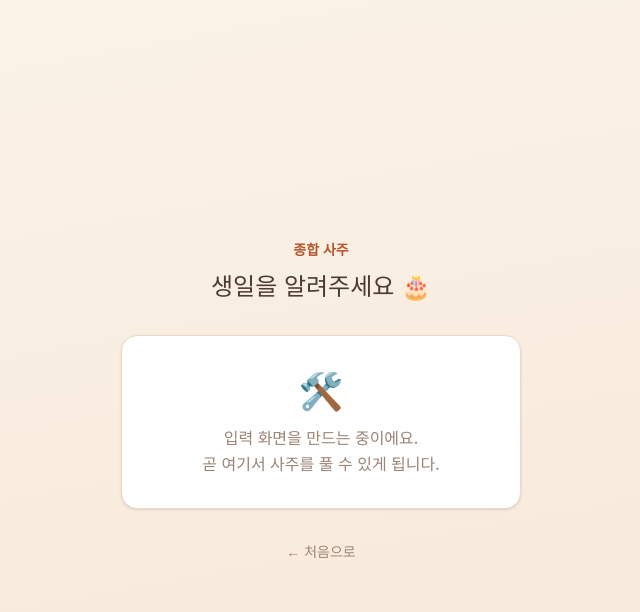
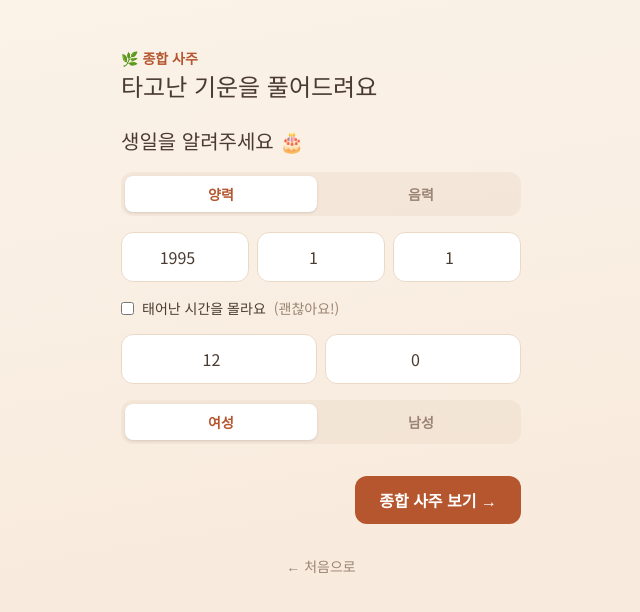
Before and after one commit to yebining/saju, a Next.js app: page /check/general in a window 1280 px wide. Shown: the top 612 px of the page, without its empty margins (319-959 px from the left). Built offline with nearby package versions, Linux system fonts and the light colour scheme.

Commit message:
feat: category-based input page (1 or 2 person)

```diff
--- a/src/app/check/[category]/page.tsx
+++ b/src/app/check/[category]/page.tsx
@@ -1,38 +1,70 @@
+"use client";
+import { use, useState } from "react";
+import { useRouter } from "next/navigation";
 import Link from "next/link";
-import { notFound } from "next/navigation";
+import { isCategory, getCategory } from "@/lib/categories";
+import { BirthInput, emptyPerson } from "@/components/birth-input";
+import { PersonInput, CheckInput } from "@/types";
 
-const CATEGORY_NAMES: Record<string, string> = {
-  general: "종합 사주",
-  love: "연애운",
-  wealth: "재물운",
-  health: "건강운",
-  relationship: "관계 궁합",
-};
+export default function CheckPage({ params }: { params: Promise<{ category: string }> }) {
+  const { category } = use(params);
+  const router = useRouter();
+  const [me, setMe] = useState<PersonInput>(emptyPerson());
+  const [them, setThem] = useState<PersonInput>(emptyPerson());
+  const [step, setStep] = useState<1 | 2>(1);
 
-export default async function CheckPage({
-  params,
-}: {
-  params: Promise<{ category: string }>;
-}) {
-  const { category } = await params;
-  const name = CATEGORY_NAMES[category];
-  if (!name) notFound();
+  if (!isCategory(category)) {
+    return (
+      <main className="mx-auto max-w-md p-8 text-center">
+        <p className="text-muted">알 수 없는 카테고리예요.</p>
+        <Link href="/" className="mt-4 inline-block text-accent">← 처음으로</Link>
+      </main>
+    );
+  }
+  const meta = getCategory(category);
+  const twoPerson = meta.persons === 2;
+
+  const submit = () => {
+    const input: CheckInput = { category, me, ...(twoPerson ? { them } : {}) };
+    const id = crypto.randomUUID();
+    sessionStorage.setItem(`saju:${id}`, JSON.stringify(input));
+    router.push(`/result/${id}`);
+  };
 
   return (
-    <main className="mx-auto flex min-h-screen max-w-md flex-col items-center justify-center px-6 py-14 text-center">
-      <p className="text-sm font-bold text-accent">{name}</p>
-      <h1 className="mt-3 text-2xl text-fg">생일을 알려주세요 🎂</h1>
-      <div className="mt-8 w-full rounded-2xl border border-border bg-card p-8 shadow-sm">
-        <p className="text-4xl">🛠️</p>
-        <p className="mt-4 leading-relaxed text-muted">
-          입력 화면을 만드는 중이에요.
-          <br />
-          곧 여기서 사주를 풀 수 있게 됩니다.
-        </p>
+    <main className="mx-auto max-w-md px-6 py-12">
+      <p className="text-sm font-bold text-accent">{meta.emoji} {meta.name}</p>
+      <h1 className="mt-1 mb-6 text-2xl text-fg">{meta.question}</h1>
+
+      {twoPerson && (
+        <div className="mb-6 flex gap-2">
+          {[1, 2].map((s) => (
+            <div key={s} className={`h-1 flex-1 rounded ${s <= step ? "bg-accent" : "bg-border"}`} />
+          ))}
+        </div>
+      )}
+
+      {(!twoPerson || step === 1) && (
+        <BirthInput value={me} onChange={setMe} title={twoPerson ? "나의 생일" : "생일을 알려주세요 🎂"} />
+      )}
+      {twoPerson && step === 2 && (
+        <BirthInput value={them} onChange={setThem} title="상대의 생일" />
+      )}
+
+      <div className="mt-8 flex items-center justify-between">
+        {twoPerson && step === 2 ? (
+          <button onClick={() => setStep(1)} className="text-sm text-muted">← 이전</button>
+        ) : <span />}
+        {twoPerson && step === 1 ? (
+          <button onClick={() => setStep(2)} className="rounded-xl bg-accent px-6 py-3 font-bold text-white">다음 →</button>
+        ) : (
+          <button onClick={submit} className="rounded-xl bg-accent px-6 py-3 font-bold text-white">
+            {meta.name} 보기 →
+          </button>
+        )}
       </div>
-      <Link href="/" className="mt-8 text-sm text-muted underline-offset-4 hover:text-accent hover:underline">
-        ← 처음으로
-      </Link>
+
+      <Link href="/" className="mt-8 block text-center text-sm text-muted hover:text-accent">← 처음으로</Link>
     </main>
   );
 }
```
